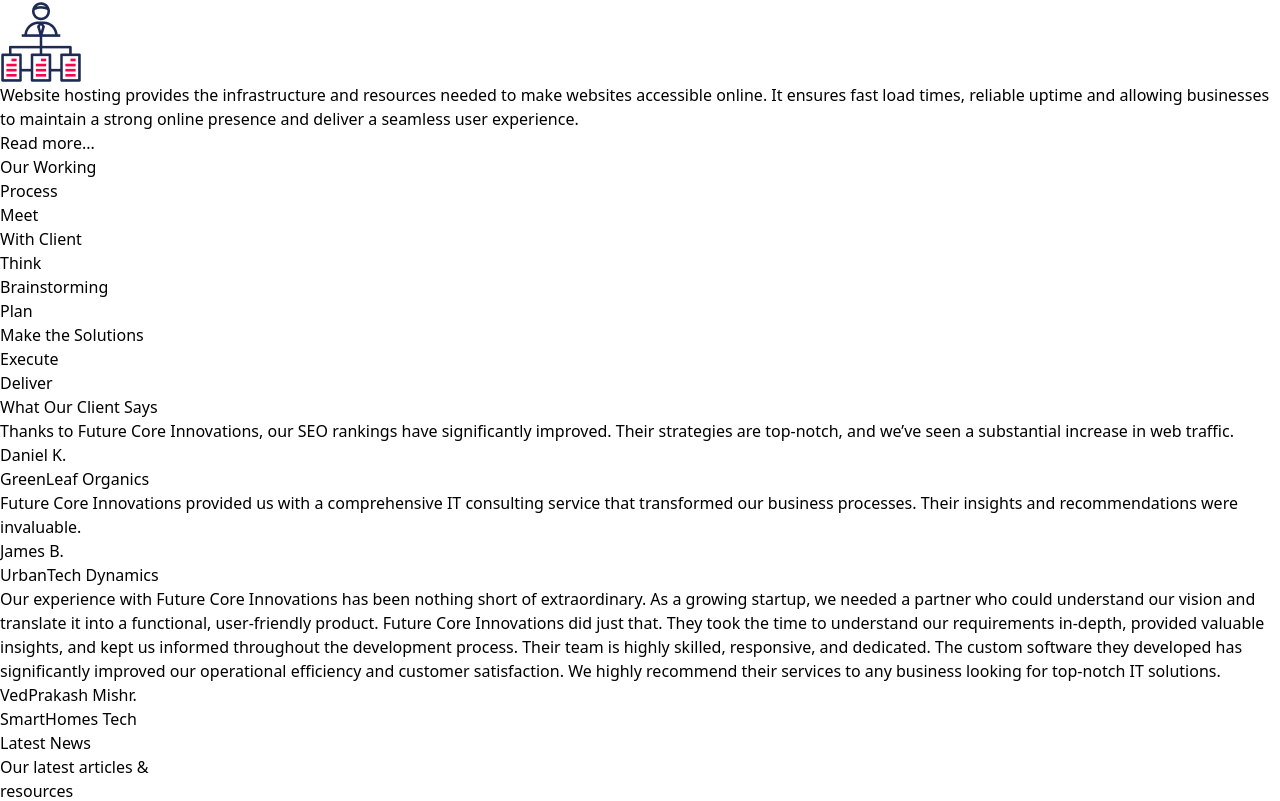
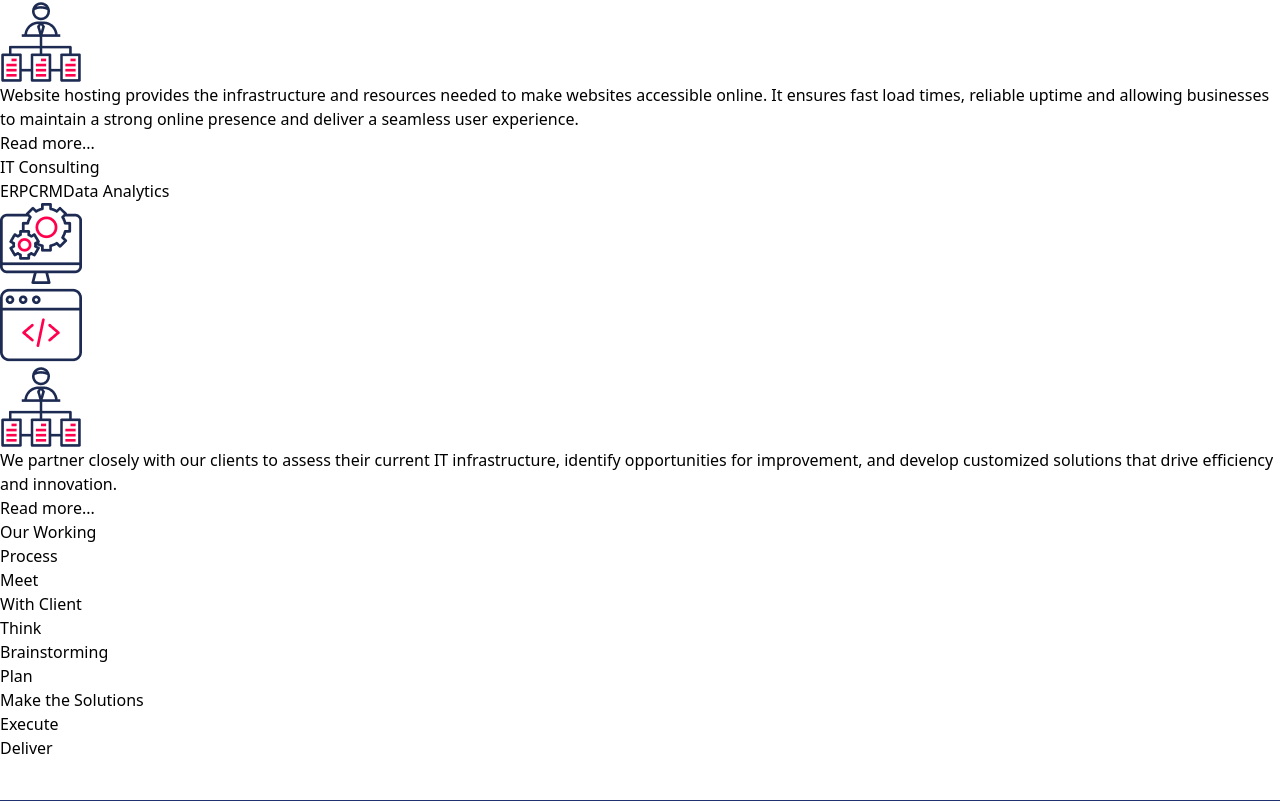
Before and after one commit to anubhootipandey/Future_Core_Innovations, a React (Vite) app: page / in a window 1280 px wide. Shown: the part 3629-4430 px from the top of the page. Built offline with nearby package versions, Linux system fonts and the light colour scheme.

Commit message:
new changes

```diff
--- /dev/null
+++ b/src/components/Home/Home.css
@@ -0,0 +1,19 @@
+
+
+.review-section{
+    padding: 50px;
+    margin: 40px 0px;
+    background:  linear-gradient(#1F3170, rgb(31 31 31 / 89%)), url('../media/review-bg.jpg') center;
+}
+
+.review-section h1{
+    color: white;
+    font-size: 3rem;
+    margin: 10px 0px;
+    font-weight: 700;
+    background-image: url('../media/bbblurry.svg');
+    background-position: center;
+    background-repeat: no-repeat;
+    background-size: contain;
+
+}
--- a/src/components/Home/Home.jsx
+++ b/src/components/Home/Home.jsx
@@ -13,6 +13,7 @@
 import featureIcon2 from "../media/features-icon-2.png";
 import featureIcon3 from "../media/features-icon-3.png";
 import faqImg from "../media/faq.png";
+import "./Home.css";
 
 const Home = () => {
 
@@ -98,13 +99,13 @@
       ];
 
   return (
-    <>
+    <div className="bg-gray-100">
 <div id="main" className="bg-center bg-cover bg-gradient-to-b from-[#061443] to-[#171717]/90">
   <div id="hero" className="flex flex-row justify-around items-center h-[840px] mx-auto max-w-[1100px]">
-    <div className="content p-5 lg:p-10">
+    <div className="content md:order-1 p-5 lg:p-10">
       <h6 className="text-gray-300 mb-1">Future Core Innovations.</h6>
       <h1 className="text-white text-4xl font-bold mb-10">Innovating <br /> Tomorrow, Today</h1>
-      <p className="text-gray-300 text-sm font-medium mb-8">
+      <p className="text-gray-300 text-sm w-[500px] mr-[6rem] font-medium mb-8">
         At Future Core Innovations, we specialize in delivering state-of-the-art web development, app development, and comprehensive IT services. Our expert team is dedicated to transforming your vision into reality.
       </p>
       <div>
@@ -118,34 +119,34 @@
         </button>
       </div>
     </div>
-    <div className="box-con flex flex-wrap justify-evenly items-center">
-      <div className="box-con-inner bg-white w-[250px] p-5 rounded-lg shadow-md hover:translate-y-[-10px] transition-transform duration-100">
-        <div className="flex space-x-2">
-          <FontAwesomeIcon icon={faCircle} className="text-red-500 text-2xl" />
-          <FontAwesomeIcon icon={faCircle} className="text-yellow-400 text-2xl" />
-          <FontAwesomeIcon icon={faCircle} className="text-green-400 text-2xl" />
+    <div className="box-con flex flex-wrap md:order-2 justify-evenly items-center">
+      <div className="box-con-inner ml-[-180px] mt-[200px] bg-white w-[170px] p-5 rounded-lg shadow-md hover:translate-y-[-10px] transition-transform duration-100">
+        <div className="flex space-x-1">
+          <FontAwesomeIcon icon={faCircle} className="text-red-500 text-[0.8rem]" />
+          <FontAwesomeIcon icon={faCircle} className="text-yellow-400 text-[0.8rem]" />
+          <FontAwesomeIcon icon={faCircle} className="text-green-400 text-[0.8rem]" />
         </div>
         <div>
           <h4 className="text-xl font-bold mt-2 mb-1">Android Apps Development</h4>
           <p className="text-sm">"At first, the purpose of Android was thought of as a mobile OS."</p>
         </div>
       </div>
-      <div className="box-con-inner bg-white p-5 w-[250px] rounded-lg shadow-md hover:translate-y-[-10px] transition-transform duration-100">
-        <div className="flex space-x-2">
-          <FontAwesomeIcon icon={faCircle} className="text-red-500 text-2xl" />
-          <FontAwesomeIcon icon={faCircle} className="text-yellow-400 text-2xl" />
-          <FontAwesomeIcon icon={faCircle} className="text-green-400 text-2xl" />
+      <div className="box-con-inner bg-white p-5 ml-[-65px] w-[250px] rounded-lg shadow-md hover:translate-y-[-10px] transition-transform duration-100">
+        <div className="flex space-x-1">
+          <FontAwesomeIcon icon={faCircle} className="text-red-500 text-[0.8rem]" />
+          <FontAwesomeIcon icon={faCircle} className="text-yellow-400 text-[0.8rem]" />
+          <FontAwesomeIcon icon={faCircle} className="text-green-400 text-[0.8rem]" />
         </div>
         <div>
           <h4 className="text-xl font-bold mt-2 mb-1">Cyber Security Services</h4>
           <p className="text-sm">"Blocking malware and spam, vulnerability scanning, intrusion detection, firewalls,"</p>
         </div>
       </div>
-      <div className="box-con-inner bg-white p-5 w-[250px] rounded-lg shadow-md hover:translate-y-[-10px] transition-transform duration-100">
-        <div className="flex space-x-2">
-          <FontAwesomeIcon icon={faCircle} className="text-red-500 text-2xl" />
-          <FontAwesomeIcon icon={faCircle} className="text-yellow-400 text-2xl" />
-          <FontAwesomeIcon icon={faCircle} className="text-green-400 text-2xl" />
+      <div className="box-con-inner bg-white mt-[-60px]  p-5 w-[250px] rounded-lg shadow-md hover:translate-y-[-10px] transition-transform duration-100">
+        <div className="flex space-x-1">
+          <FontAwesomeIcon icon={faCircle} className="text-red-500 text-[0.8rem]" />
+          <FontAwesomeIcon icon={faCircle} className="text-yellow-400 text-[0.8rem]" />
+          <FontAwesomeIcon icon={faCircle} className="text-green-400 text-[0.8rem]" />
         </div>
         <div>
           <h4 className="text-xl font-bold mt-2 mb-1">Design & Development</h4>
@@ -271,7 +272,7 @@
       <i className="fa-solid fa-chevron-right bg-white p-[10px_14px] rounded-[20px] transition-all duration-300 mx-[10px_3px] cursor-pointer hover:bg-[#1d3557] hover:text-white"></i>
     </div>
   </div>
-  <div className="my-[90px] mx-auto">
+  <div className="my-[90px] flex flex-wrap mx-auto">
     {[
       {
         title: 'Cloud Databases',
@@ -285,8 +286,14 @@
         description: 'Website hosting provides the infrastructure and resources needed to make websites accessible online. It ensures fast load times, reliable uptime and allowing businesses to maintain a strong online presence and deliver a seamless user experience.',
         imageSrcs: [featureIcon1, featureIcon2, featureIcon3]
       },
+      {
+        title: 'IT Consulting',
+        tags: ['ERP', 'CRM', 'Data Analytics'],
+        description: 'We partner closely with our clients to assess their current IT infrastructure, identify opportunities for improvement, and develop customized solutions that drive efficiency and innovation. ',
+        imageSrcs: [featureIcon1, featureIcon2, featureIcon3]
+      },
     ].map((service, index) => (
-      <div className="bg-white m-[10px] p-[20px] rounded-[10px] shadow-[0_8px_46px_0_rgba(3,15,39,0.04)] transition-all duration-200 hover:translate-y-[10px]" key={index}>
+      <div className="bg-white m-[10px] p-[20px] w-[300px] h-[370px] rounded-[10px] shadow-[0_8px_46px_0_rgba(3,15,39,0.04)] transition-all duration-200 hover:translate-y-[10px]" key={index}>
         <h4 className="text-[1.2rem] font-semibold">{service.title}</h4>
         <div className="flex flex-row">
           {service.tags.map((tag, i) => (
@@ -330,9 +337,9 @@
 </div>
 
 {/* review section */}
-<div className="py-[50px] my-[40px] bg-[linear-gradient(#1F3170,_rgba(31,_31,_31,_0.89))_center,_url('media/review-bg.jpg')_center]">
+<div className="review-section py-[50px] my-[40px]">
   <div className="max-w-[1140px] max-h-[400px] h-[400px] mx-auto my-[20px] p-[20px] text-center">
-    <h1 className="text-white text-[3rem] my-[10px] font-bold bg-[url('media/bbblurry.svg')] bg-center bg-no-repeat bg-contain">
+    <h1 className="text-white text-[3rem] my-[10px] font-bold">
       What Our Client Says
     </h1>
     <div className="r-slider container">
@@ -350,11 +357,11 @@
 </div>
 
 {/* blog section */}
-<div id="blog" className="bg-[#f7f7f7] py-[50px] px-[20px]">
+<div id="blog" className="bg-[#f7f7f7] py-[50px] mt-[240px] px-[20px]">
   <div className="max-w-[1140px] mx-auto my-[20px]">
     <div className="text-center mb-[40px]">
-      <p className="text-[#585555] font-semibold mb-[5px]">Latest News</p>
-      <h1 className="font-bold text-[#585555] mb-[30px] text-[20px] transition-all duration-200">
+      <p className="text-[#585555] font-semibold text-[20px] mb-[5px]">Latest News</p>
+      <h1 className="font-bold text-[#585555] mb-[30px] text-[40px] transition-all duration-200">
         Our latest articles & <br /> resources
       </h1>
     </div>
@@ -401,13 +408,13 @@
           {faqData.map((faq, index) => (
             <div key={index} className="my-[15px] border-none rounded-[10px]">
               <button
-                className={`accordion-button rounded-[10px] ${openIndex === index ? 'text-white bg-[#1F3170] shadow-inner' : ''}`}
+                className={`accordion-button bg-white hover:shadow-md w-[600px] shadow-sm p-3 rounded-[10px] ${openIndex === index ? 'text-white bg-[#1F3170] shadow-inner' : ''}`}
                 onClick={() => toggleAccordion(index)}
               >
                 {faq.question}
               </button>
-              <div className={`accordion-content ${openIndex === index ? 'block' : 'hidden'}`}>
-                <p className="text-left">{faq.answer}</p>
+              <div className={`accordion-content bg-white p-6 ${openIndex === index ? 'block' : 'hidden'}`}>
+                <p className="text-left text-[0.9rem]">{faq.answer}</p>
               </div>
             </div>
           ))}
@@ -427,7 +434,7 @@
   </div>
 </div>
 
-    </>
+    </div>
   );
 };
 
```
